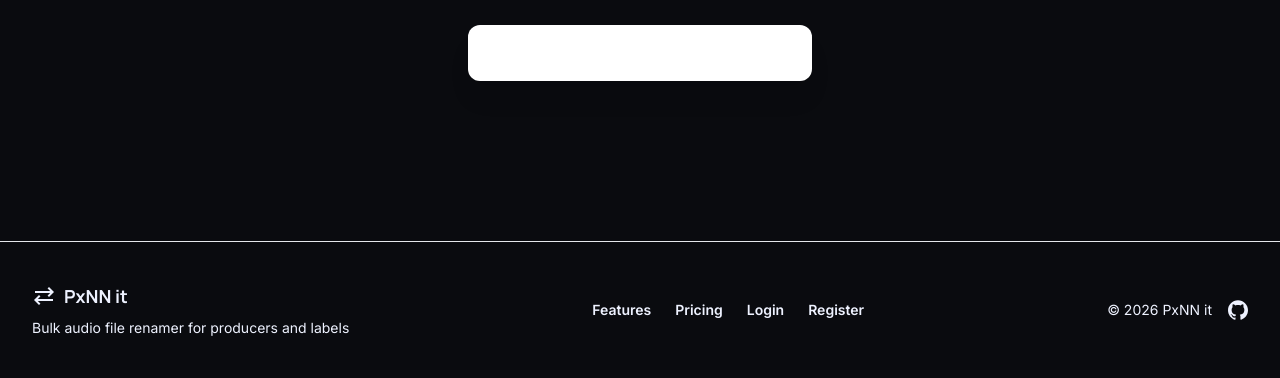
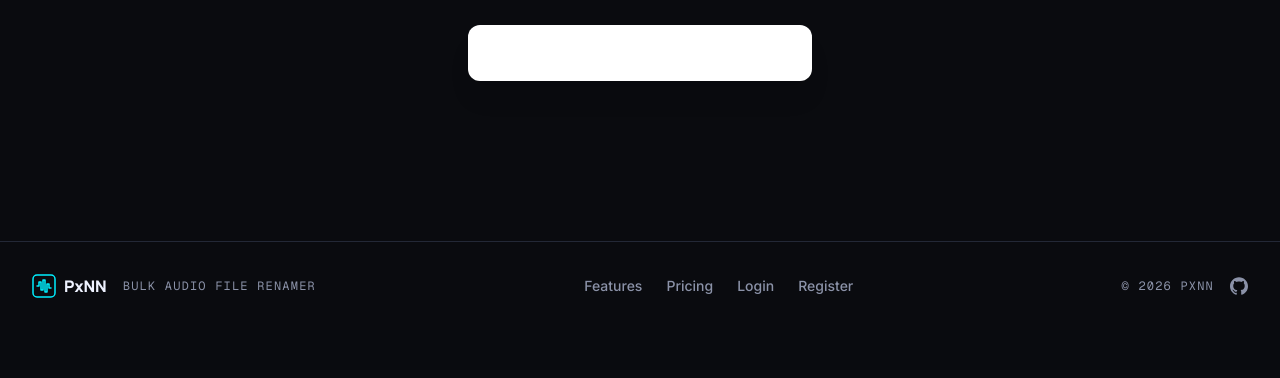
Before and after one commit to sjpenn/pxnn_renamer, a FastAPI app: page / in a window 1280 px wide. Shown: the part 4385-4763 px from the top of the page. After the commit the page ends 4683 px from the top, so only its background shows below. Run offline with FastAPI, Linux system fonts and the light colour scheme; some libraries are stand-ins or nearby versions.

Commit message:
feat(footer): reskin footer for Studio Dark theme

```diff
--- a/frontend/templates/partials/footer.html
+++ b/frontend/templates/partials/footer.html
@@ -1,26 +1,24 @@
-<footer class="mt-20 border-t border-outline/10 bg-surface-bright">
-    <div class="mx-auto max-w-7xl px-4 sm:px-6 lg:px-8 py-10">
+<footer class="mt-20 border-t border-hairline bg-stage">
+    <div class="mx-auto max-w-7xl px-4 sm:px-6 lg:px-8 py-8">
         <div class="flex flex-col md:flex-row items-start md:items-center justify-between gap-6">
-            <div>
-                <div class="flex items-center gap-2 font-display font-bold text-lg text-deep-slate">
-                    <span class="material-symbols-outlined text-primary-container">sync_alt</span>
-                    PxNN it
-                </div>
-                <p class="mt-2 text-sm text-secondary">Bulk audio file renamer for producers and labels</p>
+            <div class="flex items-center gap-2 font-display font-extrabold text-base text-ink">
+                <span class="text-cyan">{% include "partials/svg/wordmark_glyph.html" %}</span>
+                PxNN
+                <span class="ml-2 text-xs font-mono font-normal text-ink-dim uppercase tracking-widest">Bulk audio file renamer</span>
             </div>
 
-            <div class="flex flex-wrap gap-6 text-sm font-semibold text-secondary">
-                <a href="/#features" class="hover:text-primary-container transition">Features</a>
-                <a href="/#pricing" class="hover:text-primary-container transition">Pricing</a>
-                <a href="/login" class="hover:text-primary-container transition">Login</a>
-                <a href="/register" class="hover:text-primary-container transition">Register</a>
+            <div class="flex flex-wrap gap-6 text-sm font-medium text-ink-dim">
+                <a href="/#features" class="hover:text-cyan transition">Features</a>
+                <a href="/#pricing" class="hover:text-cyan transition">Pricing</a>
+                <a href="/login" class="hover:text-cyan transition">Login</a>
+                <a href="/register" class="hover:text-cyan transition">Register</a>
             </div>
 
-            <div class="flex items-center gap-4 text-sm text-secondary">
-                <span>&copy; 2026 PxNN it</span>
+            <div class="flex items-center gap-4 text-xs font-mono uppercase tracking-widest text-ink-dim">
+                <span>&copy; 2026 PxNN</span>
                 <a href="https://github.com/sjpenn/pxnn_renamer" target="_blank" rel="noopener"
-                   class="hover:text-primary-container transition" aria-label="GitHub">
-                    <svg width="20" height="20" viewBox="0 0 24 24" fill="currentColor"><path d="M12 .297c-6.63 0-12 5.373-12 12 0 5.303 3.438 9.8 8.205 11.387.6.113.82-.258.82-.577 0-.285-.01-1.04-.015-2.04-3.338.724-4.042-1.61-4.042-1.61-.546-1.385-1.335-1.755-1.335-1.755-1.087-.744.084-.729.084-.729 1.205.084 1.838 1.236 1.838 1.236 1.07 1.835 2.809 1.305 3.495.998.108-.776.417-1.305.76-1.605-2.665-.3-5.466-1.332-5.466-5.93 0-1.31.465-2.38 1.235-3.22-.135-.303-.54-1.523.105-3.176 0 0 1.005-.322 3.3 1.23.96-.267 1.98-.399 3-.405 1.02.006 2.04.138 3 .405 2.28-1.552 3.285-1.23 3.285-1.23.645 1.653.24 2.873.12 3.176.765.84 1.23 1.91 1.23 3.22 0 4.61-2.805 5.625-5.475 5.92.42.36.81 1.096.81 2.22 0 1.606-.015 2.896-.015 3.286 0 .315.21.69.825.57C20.565 22.092 24 17.592 24 12.297c0-6.627-5.373-12-12-12"/></svg>
+                   class="hover:text-cyan transition" aria-label="GitHub">
+                    <svg width="18" height="18" viewBox="0 0 24 24" fill="currentColor"><path d="M12 .297c-6.63 0-12 5.373-12 12 0 5.303 3.438 9.8 8.205 11.387.6.113.82-.258.82-.577 0-.285-.01-1.04-.015-2.04-3.338.724-4.042-1.61-4.042-1.61-.546-1.385-1.335-1.755-1.335-1.755-1.087-.744.084-.729.084-.729 1.205.084 1.838 1.236 1.838 1.236 1.07 1.835 2.809 1.305 3.495.998.108-.776.417-1.305.76-1.605-2.665-.3-5.466-1.332-5.466-5.93 0-1.31.465-2.38 1.235-3.22-.135-.303-.54-1.523.105-3.176 0 0 1.005-.322 3.3 1.23.96-.267 1.98-.399 3-.405 1.02.006 2.04.138 3 .405 2.28-1.552 3.285-1.23 3.285-1.23.645 1.653.24 2.873.12 3.176.765.84 1.23 1.91 1.23 3.22 0 4.61-2.805 5.625-5.475 5.92.42.36.81 1.096.81 2.22 0 1.606-.015 2.896-.015 3.286 0 .315.21.69.825.57C20.565 22.092 24 17.592 24 12.297c0-6.627-5.373-12-12-12"/></svg>
                 </a>
             </div>
         </div>
```
